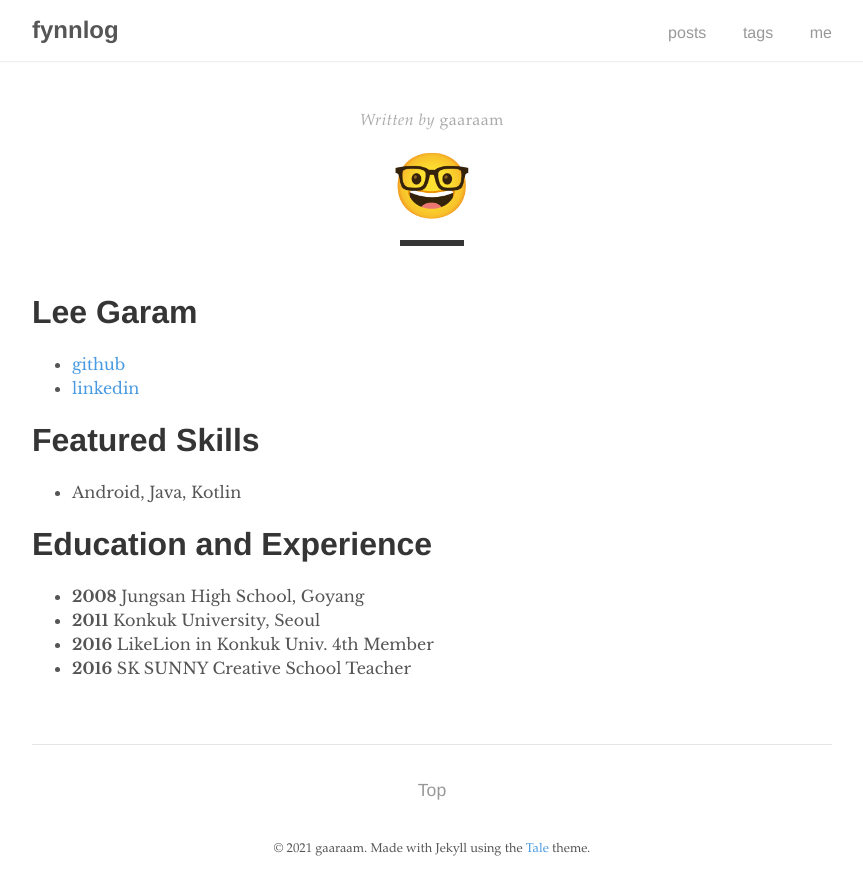
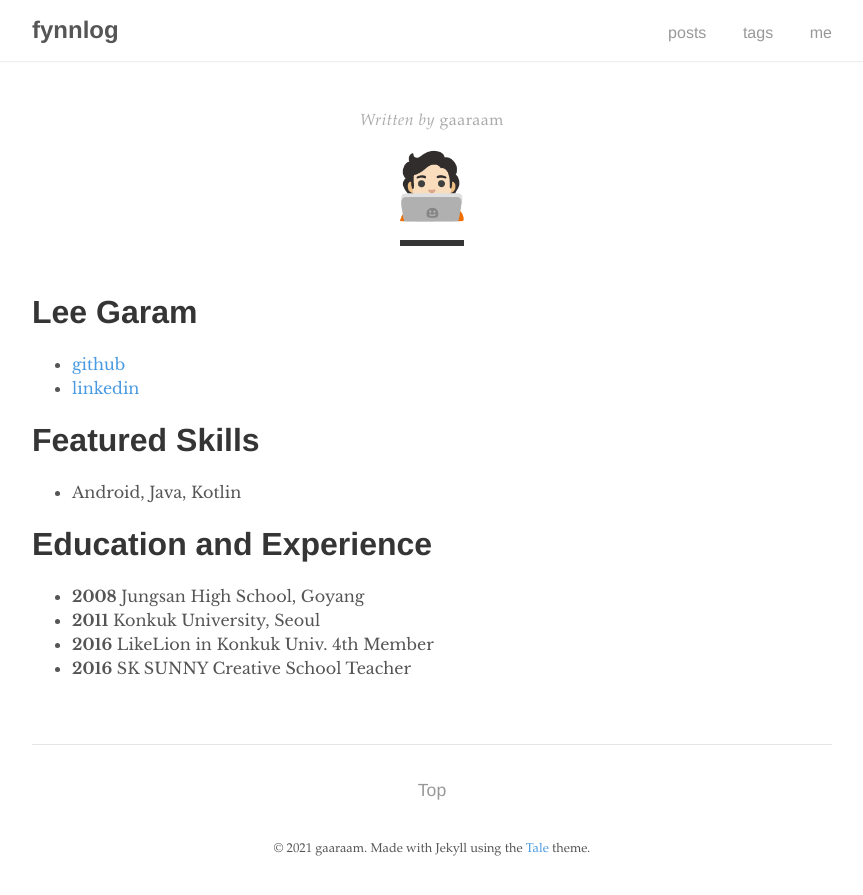
Before and after one commit to Leegaramm/Leegaramm-github.io, a Jekyll site: the page built from _pages/about.md, in a window 1280 px wide. Shown: the top 895 px of the page, without its empty margins (208-1071 px from the left). Built offline with Jekyll 4.4.1, drawn with Linux system fonts in a browser that asks for light colours.

```diff
--- a/_pages/about.md
+++ b/_pages/about.md
@@ -1,6 +1,6 @@
 ---
 layout: post
-title: "🤓"
+title: "🧑🏻‍💻"
 author: "gaaraam"
 permalink: /about/
 ---
```
